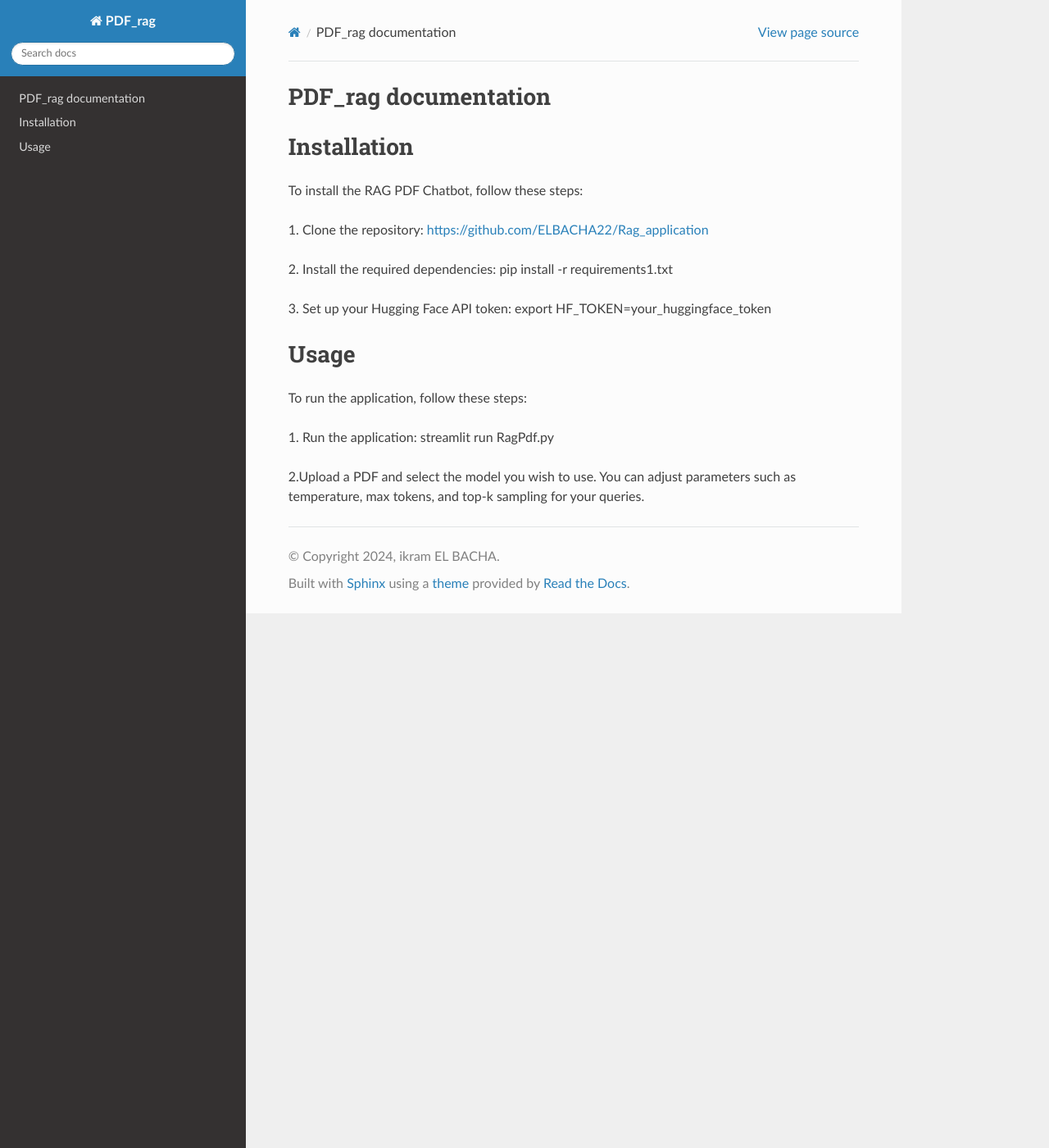
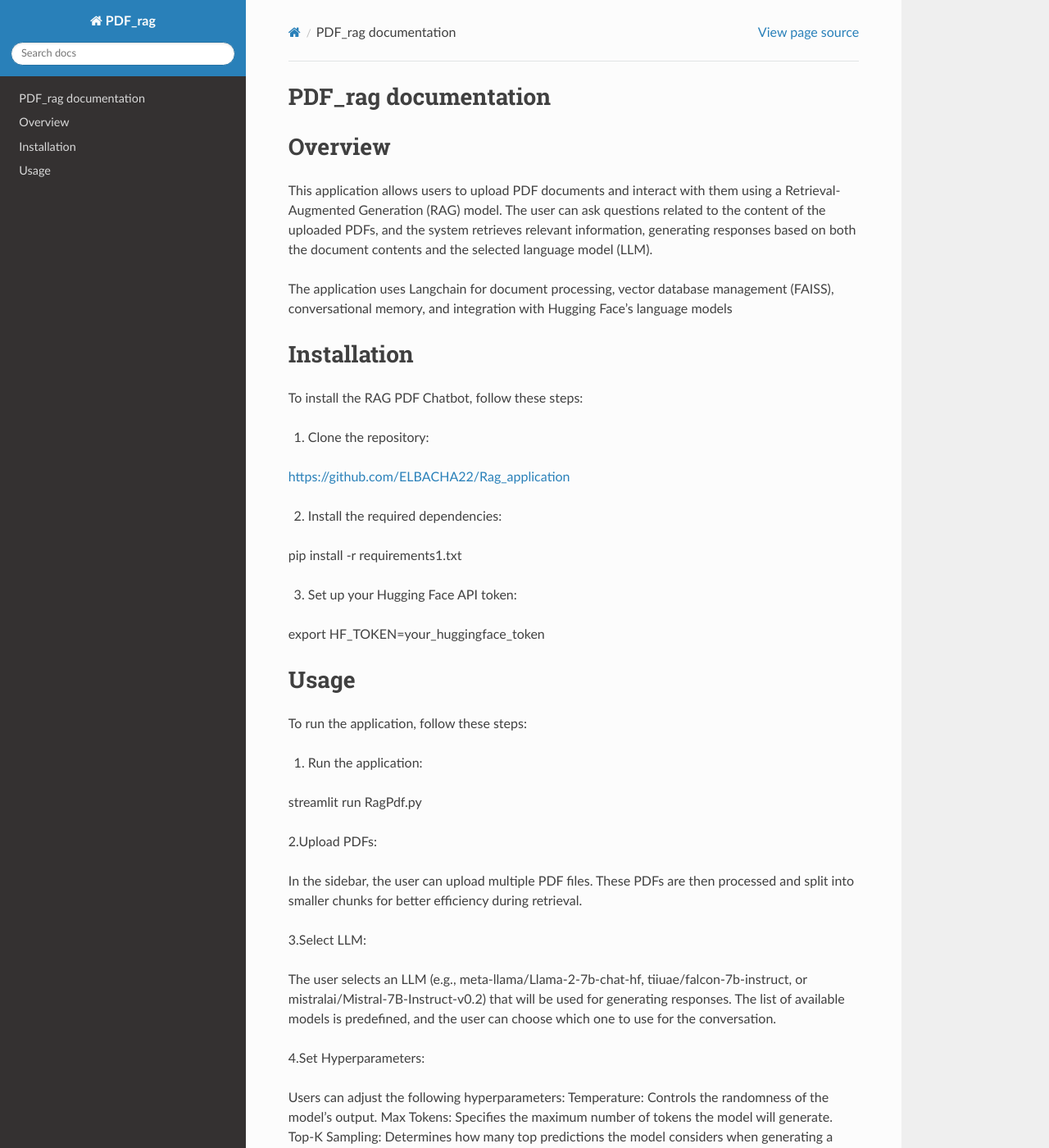
Before and after one commit to ELBACHA22/Rag_application, a Sphinx documentation site: the page built from source/index.rst, in a window 1280 px wide and 1400 px high. Shown: the whole window at 82% size. Built offline with Sphinx 7.4.7 and the Read the Docs theme 3.1.0, drawn with Linux system fonts in a browser that asks for light colours; some of the changed text lies outside the part shown.

Commit message:
Update index.rst

```diff
--- a/source/index.rst
+++ b/source/index.rst
@@ -6,22 +6,32 @@
 PDF_rag documentation
 =====================
 
+
+Overview
+============
+This application allows users to upload PDF documents and interact with them using a Retrieval-Augmented Generation (RAG) model. The user can ask questions related to the content of the uploaded PDFs, and the system retrieves relevant information, generating responses based on both the document contents and the selected language model (LLM).
+
+The application uses Langchain for document processing, vector database management (FAISS), conversational memory, and integration with Hugging Face’s language models
+
 Installation
 ============
 
 To install the RAG PDF Chatbot, follow these steps:
 
 1. Clone the repository:
+
 https://github.com/ELBACHA22/Rag_application
 
 
 
 
 2. Install the required dependencies:
+
 pip install -r requirements1.txt
 
 
 3. Set up your Hugging Face API token:
+
 export HF_TOKEN=your_huggingface_token
 
 
@@ -31,10 +41,36 @@ To run the application, follow these steps:
 
 
 1. Run the application:
+
 streamlit run RagPdf.py
 
 
-2.Upload a PDF and select the model you wish to use. You can adjust parameters such as temperature, max tokens, and top-k sampling for your queries.
+2.Upload PDFs:
+
+In the sidebar, the user can upload multiple PDF files.
+These PDFs are then processed and split into smaller chunks for better efficiency during retrieval.
+
+3.Select LLM:
+
+The user selects an LLM (e.g., meta-llama/Llama-2-7b-chat-hf, tiiuae/falcon-7b-instruct, or mistralai/Mistral-7B-Instruct-v0.2) that will be used for generating responses.
+The list of available models is predefined, and the user can choose which one to use for the conversation.
+
+4.Set Hyperparameters:
+
+Users can adjust the following hyperparameters:
+Temperature: Controls the randomness of the model's output.
+Max Tokens: Specifies the maximum number of tokens the model will generate.
+Top-K Sampling: Determines how many top predictions the model considers when generating a response.
+
+5.Initialize Chatbot:
+
+After uploading the PDFs and configuring the settings, the user can click "Initialize Chatbot."
+The system processes the uploaded PDFs, splits them into manageable chunks using RecursiveCharacterTextSplitter, and creates a FAISS vector store to store the document embeddings.
+
+6.Chat with the Document:
+
+Once initialized, users can interact with the document using a chat interface where they can ask questions.
+The application will retrieve relevant sections from the PDFs using the FAISS vector database and generate an answer using the selected LLM.
 
 .. toctree::
    :maxdepth: 2
```
